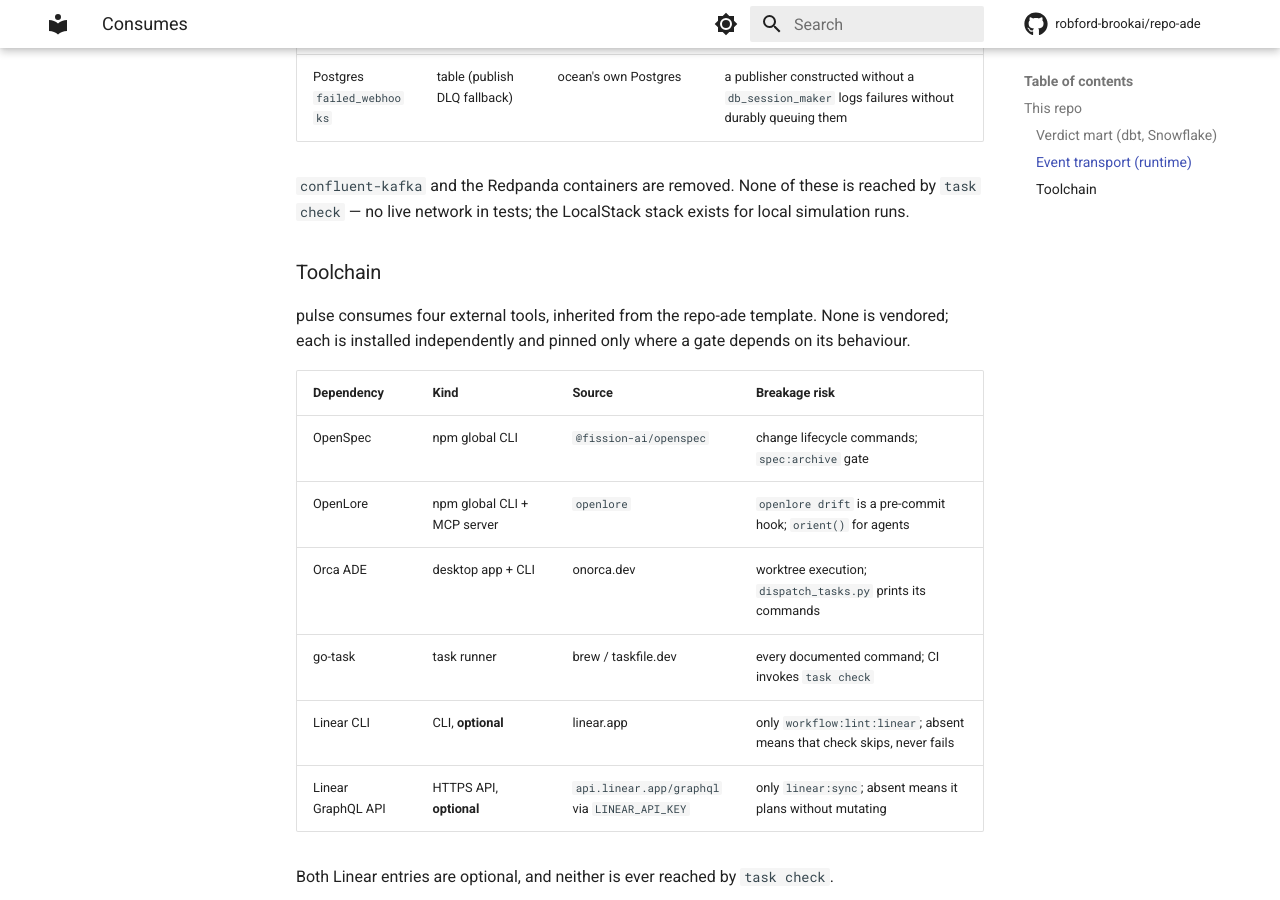
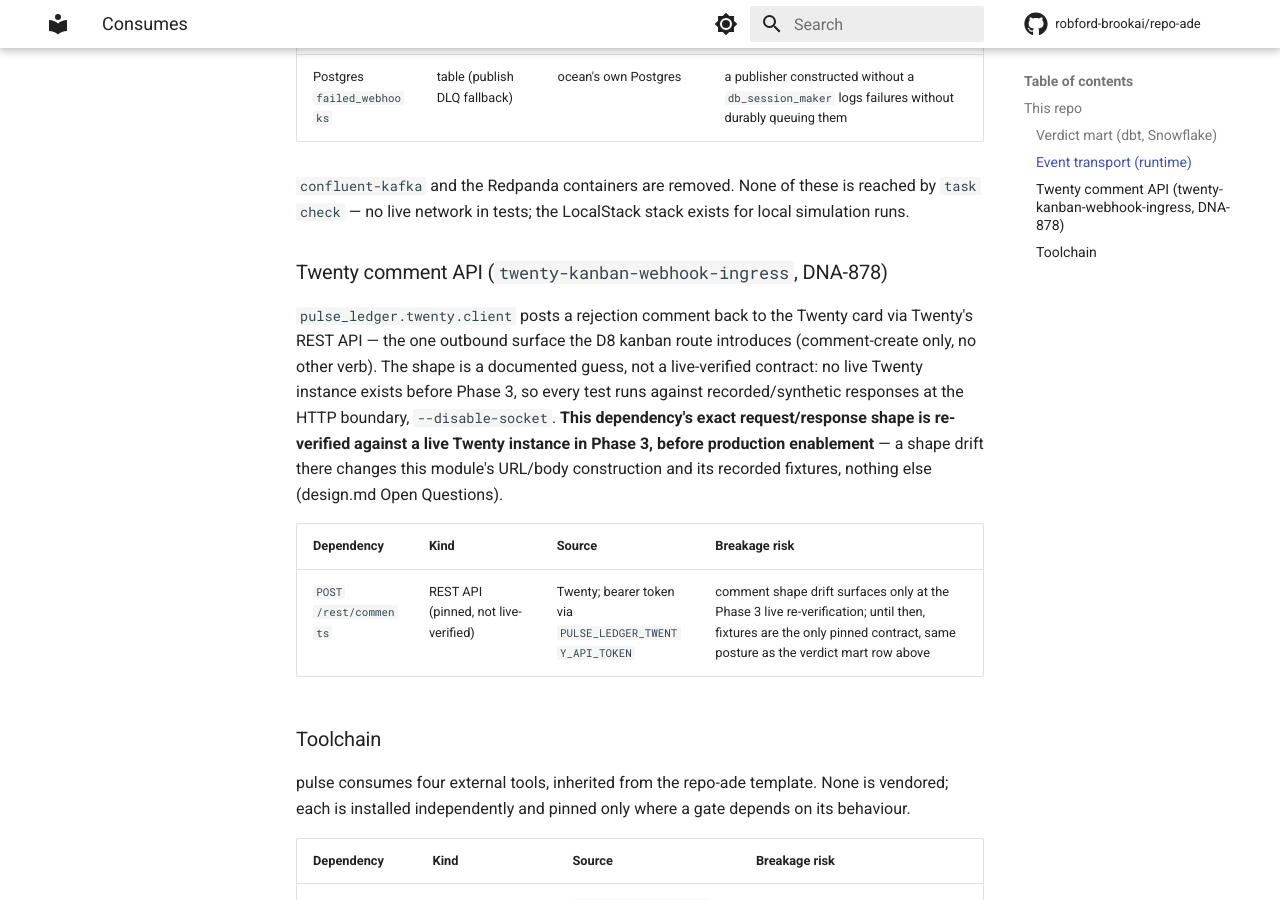
Before and after one commit to robford-brookai/pulse, an MkDocs documentation site: the page built from docs/contracts/consumes.md, in a window 1280 px wide and 900 px high, scrolled down 1557 px. Built offline with MkDocs 1.6.1 and Material for MkDocs 9.7.7, drawn with Linux system fonts in a browser that asks for light colours; comment, search, counter and statistics services are not loaded.

Commit message:
docs(twenty-webhook): runbook + publishes/consumes contracts (task 4.2)
Runbook covers enablement (env switch + secret + API token from the platform
secret store), the quarterly dual-secret rotation procedure, the disposition
log vocabulary, and the heal-back boundary. Registers the webhook ingress
endpoint + signing contract in publishes.md and the Twenty comment endpoint
in consumes.md with the Phase 3 live re-verification named.

Co-Authored-By: Claude Sonnet 5 <noreply@anthropic.com>
Claude-Session: https://claude.ai/code/session_01PQtt1bpz2sfQn17aeLevSj

```diff
--- a/docs/contracts/consumes.md
+++ b/docs/contracts/consumes.md
@@ -45,6 +45,21 @@ services in `packages/ocean` consume AWS messaging primitives instead of a broke
 `confluent-kafka` and the Redpanda containers are removed. None of these is reached by
 `task check` — no live network in tests; the LocalStack stack exists for local simulation runs.
 
+### Twenty comment API (`twenty-kanban-webhook-ingress`, DNA-878)
+
+`pulse_ledger.twenty.client` posts a rejection comment back to the Twenty card via Twenty's REST
+API — the one outbound surface the D8 kanban route introduces (comment-create only, no other
+verb). The shape is a documented guess, not a live-verified contract: no live Twenty instance
+exists before Phase 3, so every test runs against recorded/synthetic responses at the HTTP
+boundary, `--disable-socket`. **This dependency's exact request/response shape is re-verified
+against a live Twenty instance in Phase 3, before production enablement** — a shape drift there
+changes this module's URL/body construction and its recorded fixtures, nothing else (design.md
+Open Questions).
+
+| Dependency | Kind | Source | Breakage risk |
+|---|---|---|---|
+| `POST /rest/comments` | REST API (pinned, not live-verified) | Twenty; bearer token via `PULSE_LEDGER_TWENTY_API_TOKEN` | comment shape drift surfaces only at the Phase 3 live re-verification; until then, fixtures are the only pinned contract, same posture as the verdict mart row above |
+
 ### Toolchain
 
 pulse consumes four external tools, inherited from the repo-ade template. None is vendored; each
--- a/mkdocs.yml
+++ b/mkdocs.yml
@@ -17,6 +17,7 @@ nav:
       - Identity-quarantine: runbooks/identity-quarantine.md
       - Demo 2 (partial) — s13+s14: runbooks/demo2-partial-s13-s14.md
       - Catalog-release: runbooks/catalog-release.md
+      - Twenty-webhook: runbooks/twenty-webhook.md
 plugins:
   - search
   - mkdocstrings:
```
Also changed, not shown: docs/contracts/publishes.md (+12 -0 lines), docs/runbooks/twenty-webhook.md (added, +95 -0 lines).
